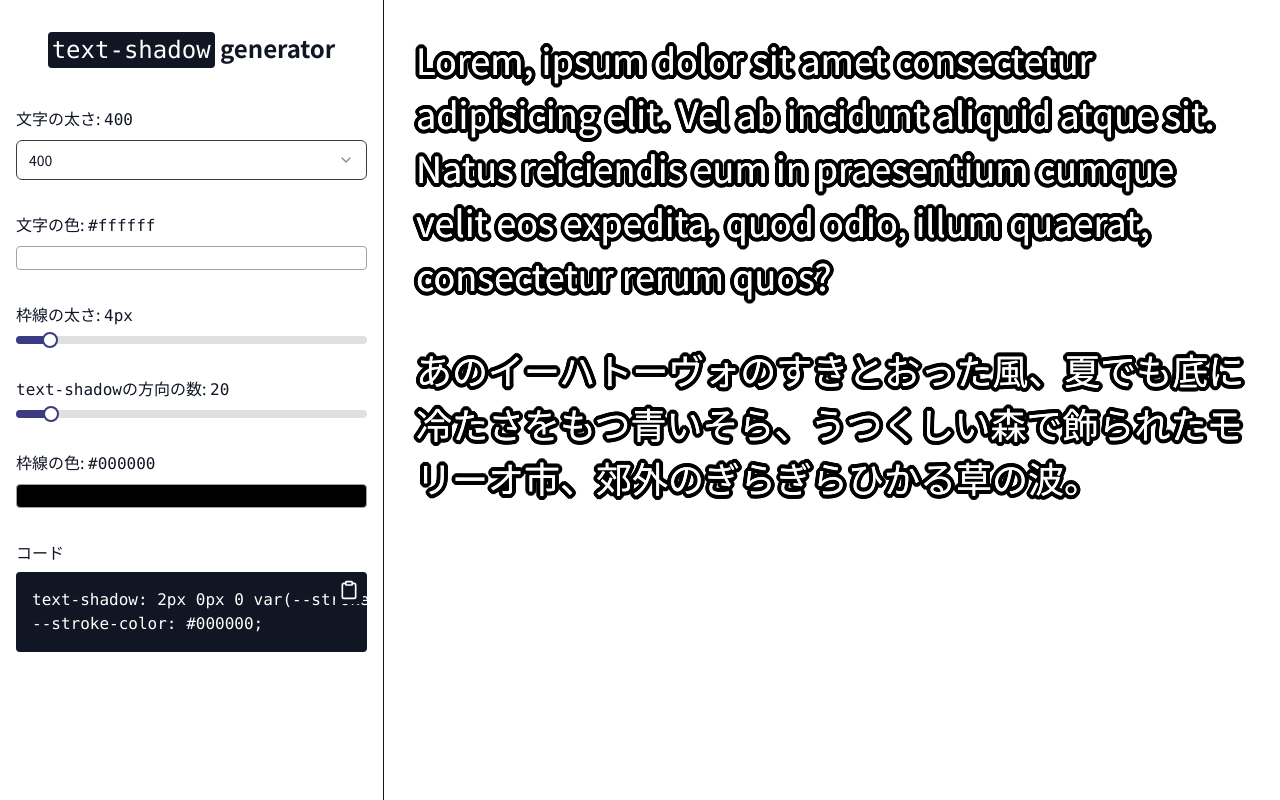
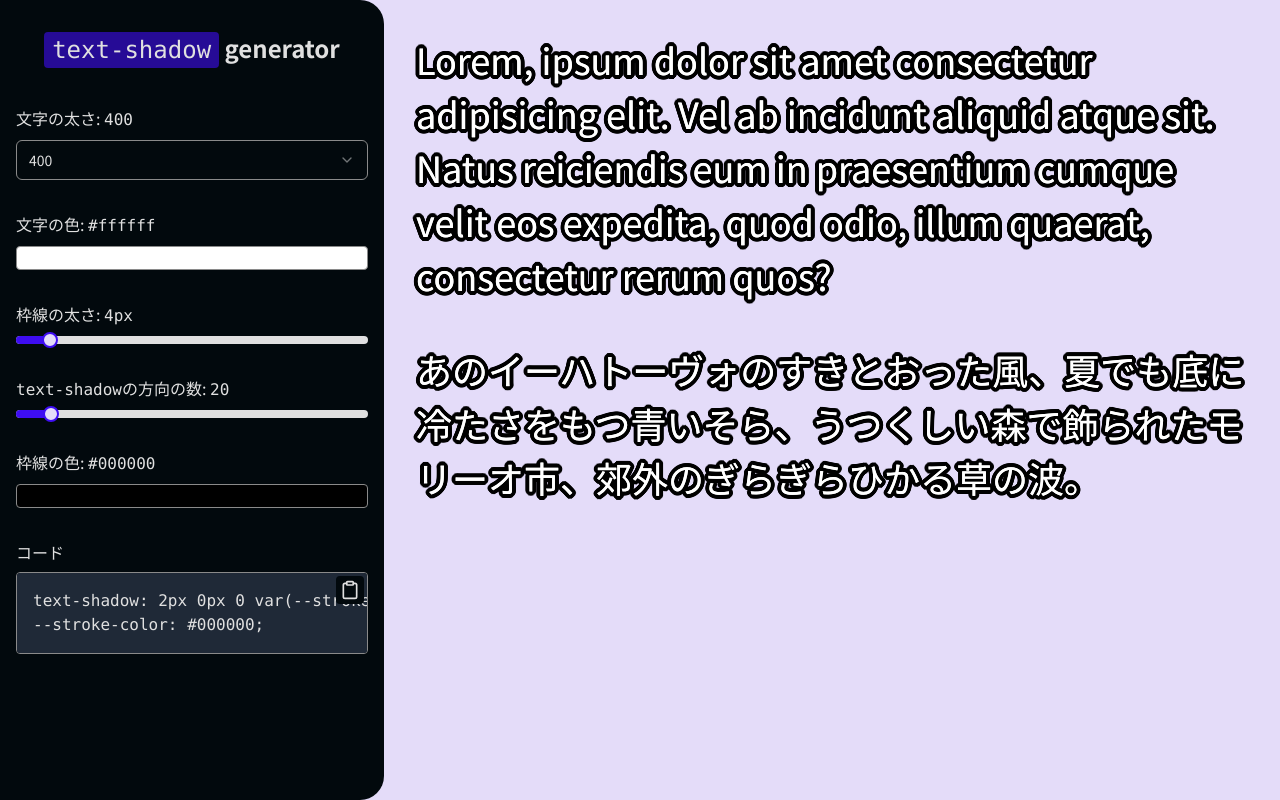
Before and after one commit to kdntiaoao/text-shadow-generator, a React (Vite) app: page / in a window 1280 px wide. Built offline with nearby package versions, Linux system fonts and the light colour scheme.

Commit message:
カラーテーマ変更

```diff
--- a/src/App.tsx
+++ b/src/App.tsx
@@ -33,7 +33,7 @@ function App() {
 
   return (
     <div>
-      <div className="fixed bottom-0 left-0 top-0 w-96 overflow-y-auto border-r border-foreground">
+      <div className="fixed bottom-0 left-0 top-0 w-96">
         <Sidebar
           fontWeight={fontWeight}
           textColor={textColor}
@@ -50,7 +50,7 @@ function App() {
 
       <div className="pl-96">
         <div
-          className="grid flex-1 gap-10 p-8 text-4xl font-bold text-white"
+          className="grid flex-1 gap-10 p-8 text-4xl font-bold"
           style={{ fontWeight }}
         >
           <StrokeText
--- a/src/components/header/index.tsx
+++ b/src/components/header/index.tsx
@@ -2,7 +2,7 @@ export default function Header() {
   return (
     <header className="grid place-items-center">
       <h1 className="text-2xl font-bold">
-        <code className="rounded bg-foreground p-1 font-medium text-white">
+        <code className="rounded bg-primary/60 px-2 py-1 font-medium">
           text-shadow
         </code>{" "}
         generator
--- a/src/components/sidebar/index.tsx
+++ b/src/components/sidebar/index.tsx
@@ -4,7 +4,7 @@ import CustomSelect from "@/components/sidebar/custom-select";
 import { generateTextShadow } from "@/components/stroke-text/generate-text-shadow";
 import { Slider } from "@/components/ui/slider";
 import { Clipboard, ClipboardCheck } from "lucide-react";
-import { useState } from "react";
+import { useRef, useState } from "react";
 
 type Props = {
   fontWeight: FontWeight;
@@ -36,6 +36,7 @@ export default function Sidebar({
   onChangeStrokeColor,
 }: Props) {
   const [copyed, setCopyed] = useState(false);
+  const copyedTimerId = useRef<number>(0);
 
   const code = `text-shadow: ${generateTextShadow(strokeWidth, directionCount, 2)};\n--stroke-color: ${strokeColor};`;
 
@@ -47,15 +48,16 @@ export default function Sidebar({
   };
 
   const copyTextShadow = () => {
+    clearTimeout(copyedTimerId.current);
     navigator.clipboard.writeText(code);
     setCopyed(true);
-    setTimeout(() => {
+    copyedTimerId.current = window.setTimeout(() => {
       setCopyed(false);
     }, 1000);
   };
 
   return (
-    <div className="grid gap-10 px-4 py-8">
+    <div className="bg-sidebar text-sidebar-foreground grid h-full place-content-start gap-10 overflow-y-auto rounded-e-3xl px-4 py-8">
       <Header />
 
       <div className="grid gap-8">
@@ -86,7 +88,7 @@ export default function Sidebar({
           </span>
           <span
             aria-hidden="true"
-            className="block h-6 rounded border border-gray-400"
+            className="block h-6 rounded border border-input"
             style={{ backgroundColor: textColor }}
           />
           <input
@@ -135,7 +137,7 @@ export default function Sidebar({
           </span>
           <span
             aria-hidden="true"
-            className="block h-6 rounded border border-gray-400"
+            className="block h-6 rounded border border-input"
             style={{ backgroundColor: strokeColor }}
           />
           <input
@@ -153,14 +155,14 @@ export default function Sidebar({
           <div className="relative">
             <button
               data-clipboard
-              className="absolute right-1 top-1 rounded bg-foreground p-1 text-white hover:bg-slate-500"
-              aria-label="コピー"
+              className="bg-sidebar absolute right-1 top-1 rounded p-1 hover:opacity-80"
+              aria-label="クリップボードにコピーする"
               onClick={copyTextShadow}
             >
               {copyed ? <ClipboardCheck size={20} /> : <Clipboard size={20} />}
             </button>
             <pre className="grid">
-              <code className="block overflow-auto rounded bg-foreground p-4 pr-8 text-white">
+              <code className="block overflow-auto rounded border border-input bg-gray-800 p-4 pr-8">
                 {code}
               </code>
             </pre>
--- a/src/components/ui/select.tsx
+++ b/src/components/ui/select.tsx
@@ -17,7 +17,7 @@ const SelectTrigger = React.forwardRef<
   <SelectPrimitive.Trigger
     ref={ref}
     className={cn(
-      "flex h-10 w-full items-center justify-between rounded-md border border-input bg-background px-3 py-2 text-sm ring-offset-background placeholder:text-muted-foreground focus:outline-none focus:ring-2 focus:ring-ring focus:ring-offset-2 disabled:cursor-not-allowed disabled:opacity-50 [&>span]:line-clamp-1",
+      "bg-sidebar ring-offset-sidebar flex h-10 w-full items-center justify-between rounded-md border border-input px-3 py-2 text-sm placeholder:text-muted-foreground focus:outline-none focus:ring-2 focus:ring-ring focus:ring-offset-2 disabled:cursor-not-allowed disabled:opacity-50 [&>span]:line-clamp-1",
       className,
     )}
     {...props}
@@ -116,7 +116,7 @@ const SelectItem = React.forwardRef<
   <SelectPrimitive.Item
     ref={ref}
     className={cn(
-      "relative flex w-full cursor-default select-none items-center rounded-sm py-1.5 pl-8 pr-2 text-sm outline-none focus:bg-primary focus:text-primary-foreground data-[disabled]:pointer-events-none data-[disabled]:opacity-50",
+      "relative flex w-full cursor-default select-none items-center rounded-sm py-1.5 pl-8 pr-2 text-sm outline-none focus:bg-accent focus:text-accent-foreground data-[disabled]:pointer-events-none data-[disabled]:opacity-50",
       className,
     )}
     {...props}
--- a/src/index.css
+++ b/src/index.css
@@ -4,33 +4,36 @@
 
 @layer base {
   :root {
-    --background: 0 0% 100%;
-    --foreground: 222 38% 10%;
+    --background: 257, 70%, 92%;
+    --foreground: 202 73% 3%;
 
-    --card: 0 0% 100%;
-    --card-foreground: 222.2 84% 4.9%;
+    --card: var(--background);
+    --card-foreground: var(--background-foreground);
 
-    --popover: 0 0% 100%;
-    --popover-foreground: 222.2 84% 4.9%;
+    --popover: var(--sidebar);
+    --popover-foreground: var(--sidebar-foreground);
 
-    --primary: 239 39% 37%;
+    --primary: 253 90% 50%;
     --primary-foreground: 0 0% 88%;
 
     --secondary: 350 71% 37%;
-    --secondary-foreground: 0 0% 88%;
+    --secondary-foreground: var(--primary-foreground);
 
     --muted: 0 0% 35%;
     --muted-foreground: 0 0% 63%;
 
-    --accent: 350 71% 37%;
-    --accent-foreground: 0 0% 88%;
+    --accent: var(--primary);
+    --accent-foreground: var(--primary-foreground);
 
     --destructive: 0 69% 58%;
-    --destructive-foreground: 0 0% 88%;
+    --destructive-foreground: var(--primary-foreground);
 
     --border: 0 0% 23%;
-    --input: 0 0% 23%;
-    --ring: 239 39% 37%;
+    --input: 0 0% 54%;
+    --ring: var(--primary);
+
+    --sidebar: 202 73% 3%; /* sidebar background color */
+    --sidebar-foreground: 0 0% 88%; /* sidebar text color */
 
     --radius: 0.5rem;
   }
@@ -41,6 +44,6 @@
     @apply border-border;
   }
   body {
-    @apply bg-background text-foreground;
+    @apply min-h-screen bg-background text-foreground;
   }
 }
--- a/tailwind.config.js
+++ b/tailwind.config.js
@@ -51,6 +51,10 @@ module.exports = {
           DEFAULT: "hsl(var(--card))",
           foreground: "hsl(var(--card-foreground))",
         },
+        sidebar: {
+          DEFAULT: "hsl(var(--sidebar))",
+          foreground: "hsl(var(--sidebar-foreground))",
+        },
       },
       borderRadius: {
         lg: "var(--radius)",
```
